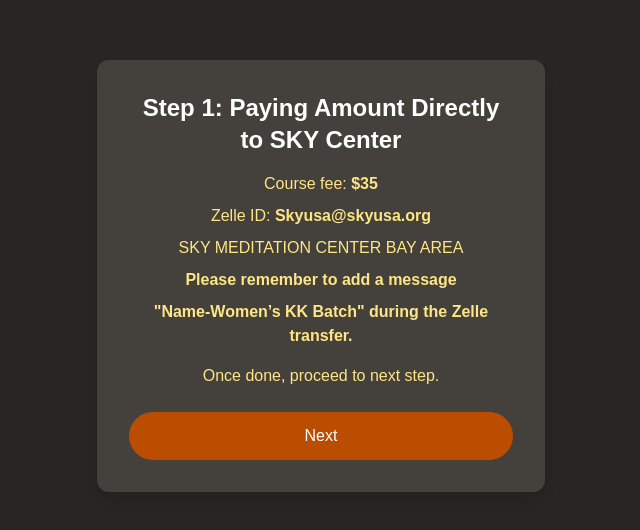
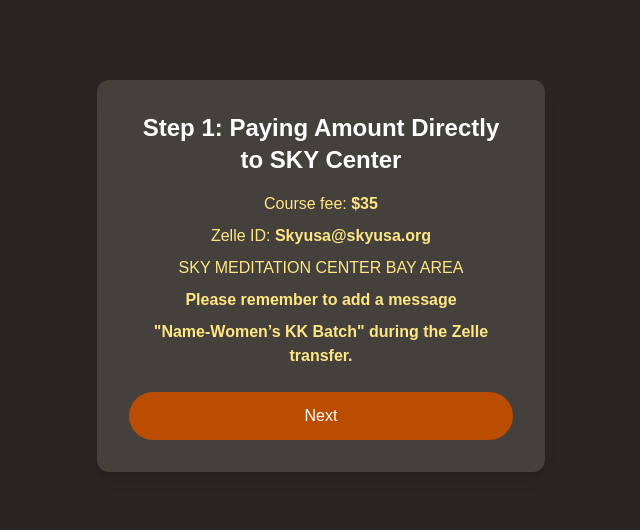
Before and after one commit to Itz-Viggy/Yoga-Registration, a Next.js app: page /register/step1 in a window 1280 px wide. Shown: the part 124-654 px from the top of the page, without its empty margins (319-959 px from the left). Built offline with nearby package versions, Linux system fonts and the light colour scheme.

Commit message:
Add name to Sheet

```diff
--- a/src/app/api/register/route.ts
+++ b/src/app/api/register/route.ts
@@ -24,7 +24,7 @@
 
     await sheets.spreadsheets.values.append({
       spreadsheetId,
-      range: "Sheet1!A2:C",
+      range: "May 2025!A2:C",
       valueInputOption: "USER_ENTERED",
       requestBody: {
         values: [[firstname, lastname, state, `'${code} ${phone}`]],
--- a/src/app/register/step1/page.tsx
+++ b/src/app/register/step1/page.tsx
@@ -31,7 +31,7 @@
           "Name-Women’s KK Batch" during the Zelle transfer.
         </p>
         <p className="text-amber-200 mb-6">
-          Once done, proceed to next step.
+
         </p>
         <button
           onClick={handleNext}
```
